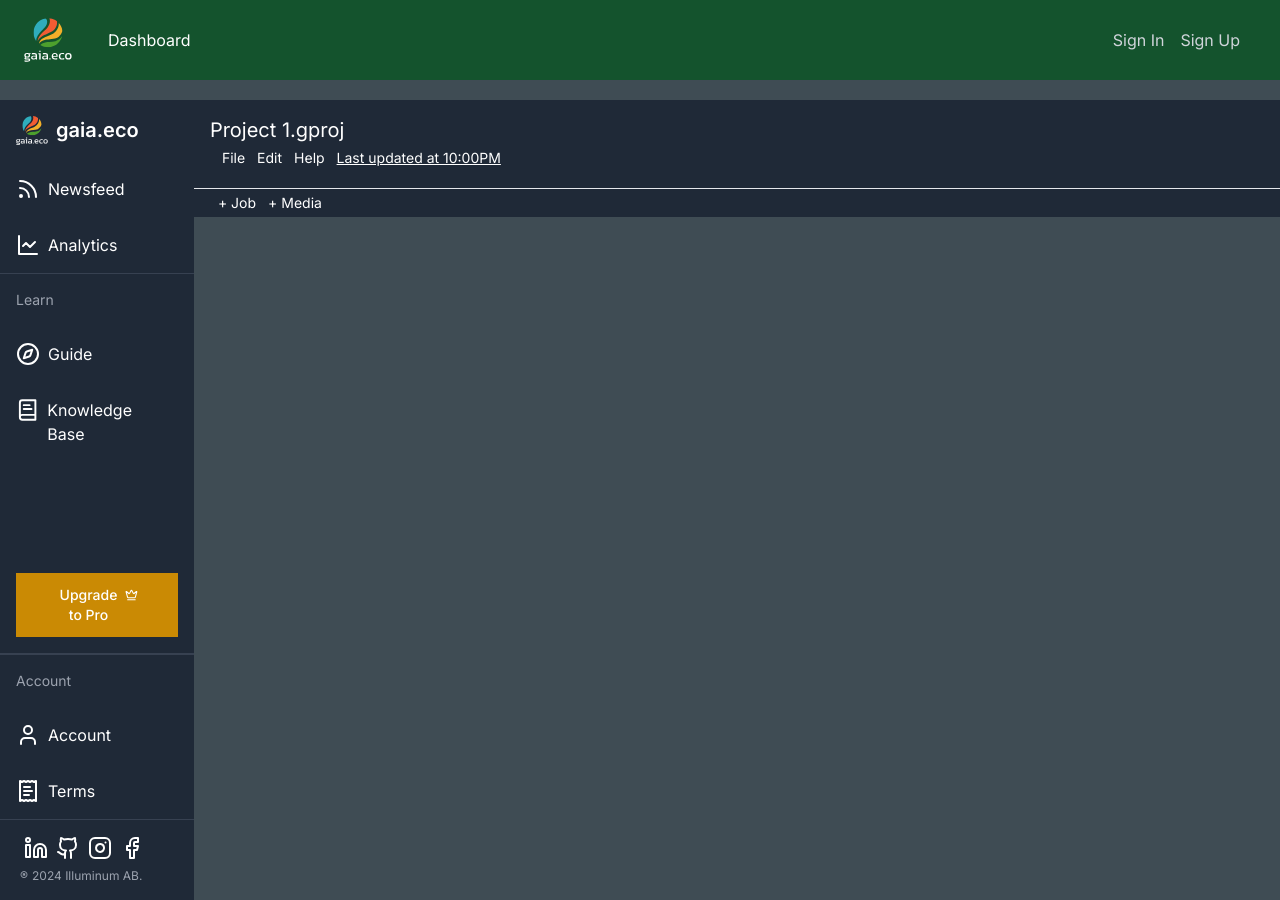
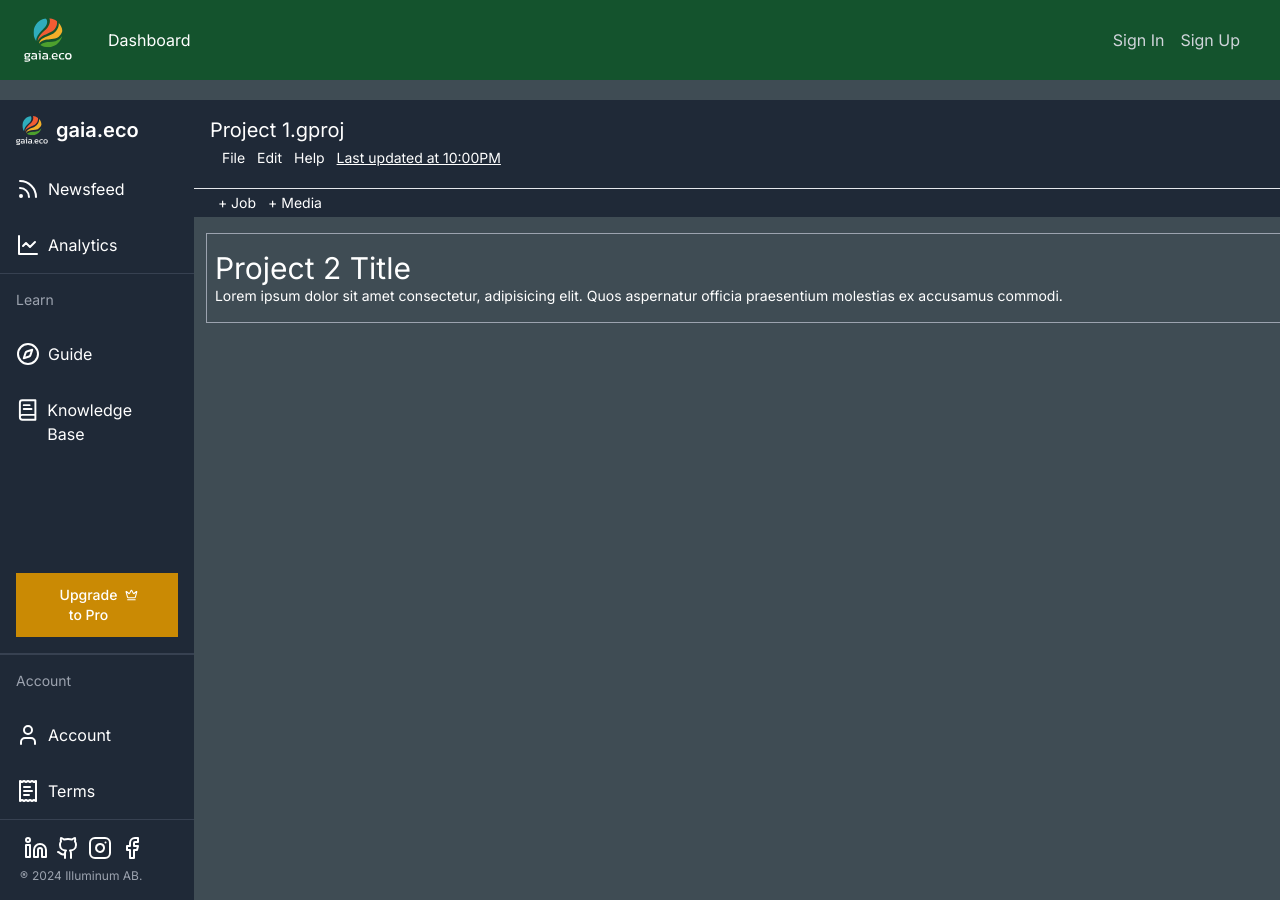
Before and after one commit to SagarT1097/gaia-eco, a Next.js app: page /dashboard/analytics2 in a window 1280 px wide. Shown: the top 900 px of the page. Built offline with nearby package versions, Linux system fonts and the light colour scheme; no server answers.

Commit message:
Updated analytics page

```diff
--- a/app/dashboard/analytics/page.tsx
+++ b/app/dashboard/analytics/page.tsx
@@ -5,6 +5,15 @@ const Analytics = () => {
   return (
     <div>
       <Navbar />
+      <div className="py-4 px-3">
+        <div className="border border-gray-400 py-4 px-2">
+          <p className="text-3xl"> Project 1 Title</p>
+          <p className="text-sm">
+            Lorem ipsum dolor sit amet consectetur, adipisicing elit. Quos
+            aspernatur officia praesentium molestias ex accusamus commodi.
+          </p>
+        </div>
+      </div>
     </div>
   );
 };
--- a/app/dashboard/analytics2/page.tsx
+++ b/app/dashboard/analytics2/page.tsx
@@ -5,6 +5,15 @@ const Analytics = () => {
   return (
     <div>
       <Navbar />
+      <div className="py-4 px-3">
+        <div className="border border-gray-400 py-4 px-2">
+          <p className="text-3xl"> Project 2 Title</p>
+          <p className="text-sm">
+            Lorem ipsum dolor sit amet consectetur, adipisicing elit. Quos
+            aspernatur officia praesentium molestias ex accusamus commodi.
+          </p>
+        </div>
+      </div>
     </div>
   );
 };
```
